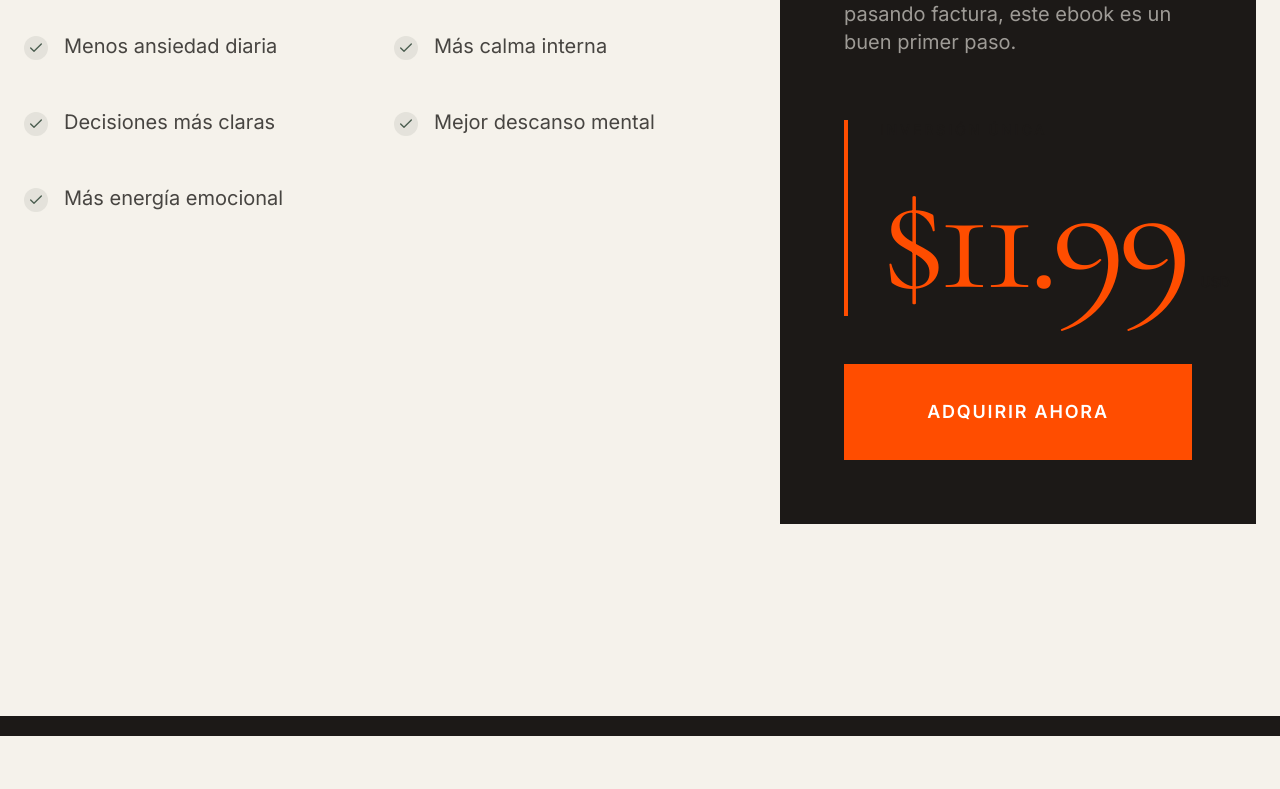
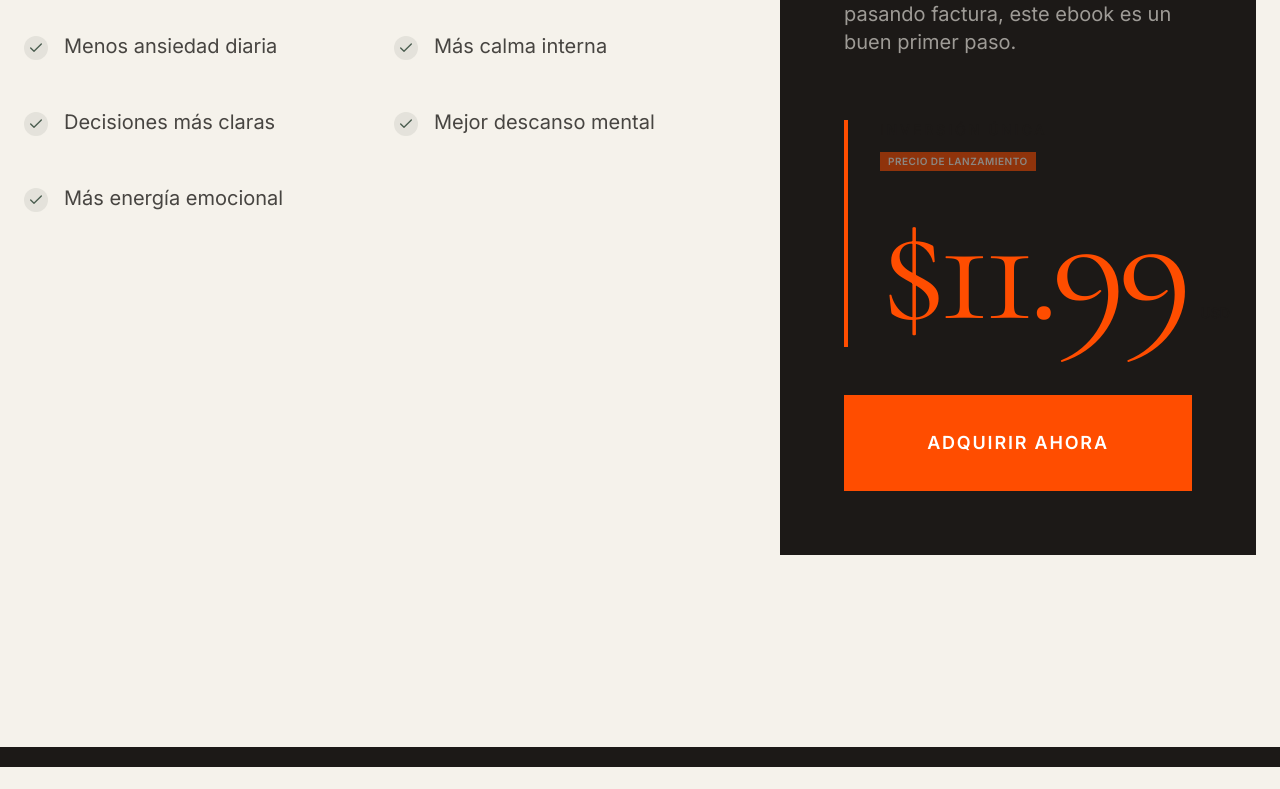
Before and after one commit to donchelo/ebook-apasofirme, a React (Vite) app: page / in a window 1280 px wide. Shown: the part 5691-6480 px from the top of the page. Built offline with nearby package versions, Linux system fonts and the light colour scheme.

Commit message:
Refactor PriceTag component to enhance layout by grouping investment label and launch price tag, improving visual hierarchy and user engagement.

```diff
--- a/src/components/molecules/PriceTag.tsx
+++ b/src/components/molecules/PriceTag.tsx
@@ -11,7 +11,12 @@ interface PriceTagProps {
 const PriceTag = ({ price, currency = 'USD', className }: PriceTagProps) => {
   return (
     <div className={cn("flex flex-col border-l-4 border-[#FF4D00] pl-8", className)}>
-      <Typography variant="caption" className="mb-4 opacity-60">Inversión única</Typography>
+      <div className="flex flex-wrap items-center gap-3 mb-4">
+        <Typography variant="caption" className="opacity-60">Inversión única</Typography>
+        <span className="bg-[#FF4D00] text-brand-sand text-[10px] font-bold px-2 py-0.5 uppercase tracking-wider animate-pulse">
+          Precio de lanzamiento
+        </span>
+      </div>
       <div className="flex items-baseline gap-4 text-[#FF4D00]">
         <Typography variant="giant" as="span" className="text-7xl md:text-8xl font-serif text-current">
           ${price}
```
